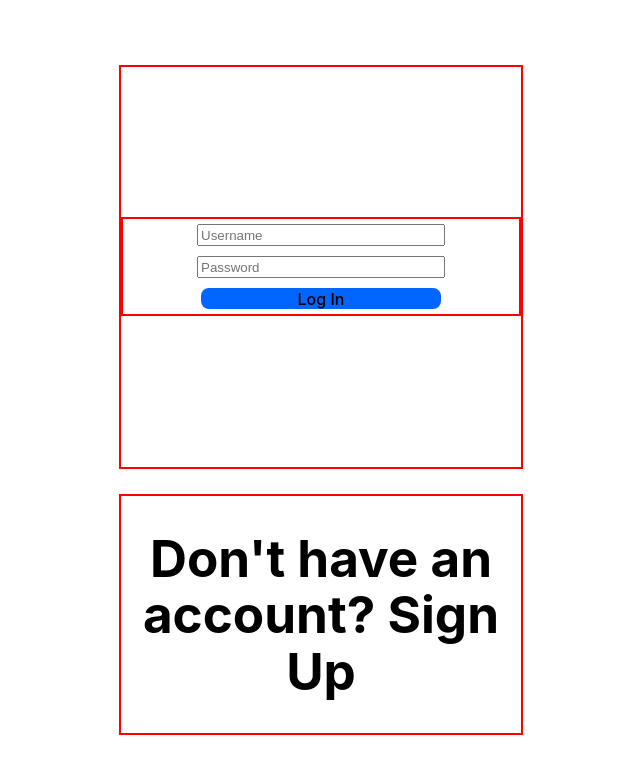
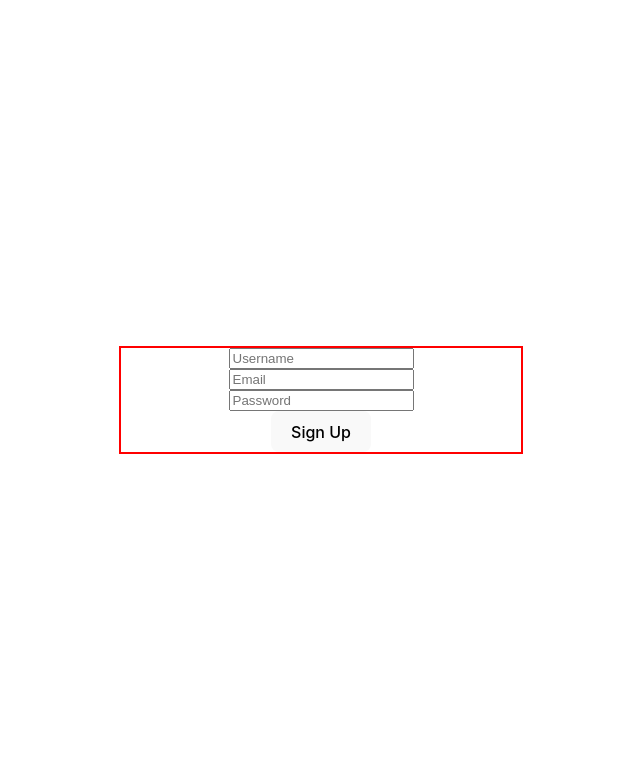
Before and after one commit to Montysi/instaclone_frontend, a React (Vite) app: page / in a window 1280 px wide. Shown: the top 774 px of the page, without its empty margins (319-959 px from the left). Built offline with nearby package versions, Linux system fonts and the light colour scheme.

Commit message:
backend connection progress & file refactor

```diff
--- a/src/App.jsx
+++ b/src/App.jsx
@@ -1,12 +1,13 @@
 import { useState } from 'react'
 import './App.css'
 import LoginPage from './Components/LoginPage';
+import SignUpPage from './Components/SignUp';
 
 function App() {
 
   return (
     <>
-      <LoginPage />
+      <SignUpPage />
     </>
   );
 }
--- a/src/Components/SignUp.css
+++ b/src/Components/SignUp.css
@@ -0,0 +1,30 @@
+.mainContainer {
+    display: flex;
+    flex-direction: column;
+    justify-content: space-evenly;
+    height: 90vh;
+
+
+}
+
+/* .SignUpContainer {
+    border: 2px solid red;
+    background-color: white;
+    width: 50vh;
+    height: 50vh;
+    display: flex;
+    justify-content: center;
+    align-items: center;
+    align-content: center;
+
+} */
+
+.signUpContainer {
+    display: flex;
+    flex-direction: column;
+    justify-content: center;
+    align-items: center;
+    border: 2px solid red;
+    width: 50vh;
+
+}
--- a/src/Components/SignUp.jsx
+++ b/src/Components/SignUp.jsx
@@ -1,15 +1,46 @@
 import "./SignUp.css";
+import { useState } from "react";
+import { signUp } from "../utils/fetch";
 
-const SignUpPage = ({}) => {
+
+
+const SignUpPage = ({ handleChange, handleSubmit }) => {
+  const [username, setUsername] = useState("");
+  const [email, setEmail] = useState("");
+  const [password, setPassword] = useState("");
+
+
   return (
-    <div class="mainContainer">
-      <input type="text" placeholder="Username" class="SignUpInput" />
+    <div className="mainContainer">
+      <form
+        onSubmit={(e) => handleSubmit(e, signUp, username, email, password)}
+        className="signUpForm"
+      >
+        <div className="signUpContainer">
+          <input
+            onChange={(e) => handleChange(e, setUsername)}
+            type="text"
+            placeholder="Username"
+            className="SignUpInput"
+          />
 
-      <input type="text" placeholder="Email" class="SignUpInput" />
+          <input
+            onChange={(e) => handleChange(e, setEmail)}
+            type="text"
+            placeholder="Email"
+            className="SignUpInput"
+          />
 
-      <input type="text" placeholder="Password" class="SignUpInput" />
+          <input
+            onChange={(e) => handleChange(e, setPassword)}
+            type="text"
+            placeholder="Password"
+            className="SignUpInput"
+          />
 
-      <button id="SignUpButton"> Sign Up</button>
+          <button id="SignUpButton"> Sign Up</button>
+        </div>
+      </form>
     </div>
   );
 };
--- /dev/null
+++ b/src/utils/fetch.js
@@ -0,0 +1,26 @@
+export const signUp = async (username, email, password) => {
+    try {
+
+        const response = await fetch("http://localhost:5001/users/signUp", {
+          method: "POST",
+          mode: "cors",
+          headers: {
+            "Content-Type": "application/json",
+          },
+          body: JSON.stringify({
+            username: username,
+            email: email,
+            password: password,
+          }),
+        });
+
+        const data = await response.json()
+        console.log("data ", data);
+        return data;
+
+    } catch (error) {
+
+        console.log(error);
+
+    }
+};
```
Also changed, not shown: src/Components/footer/Footer.css (added), src/Components/footer/Footer.jsx (added), src/Components/header/Header.css (added), src/Components/header/Header.jsx (added).
